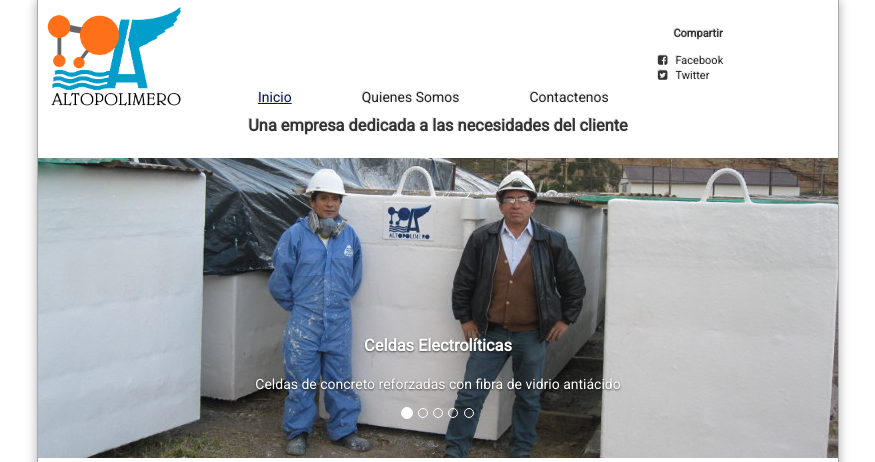
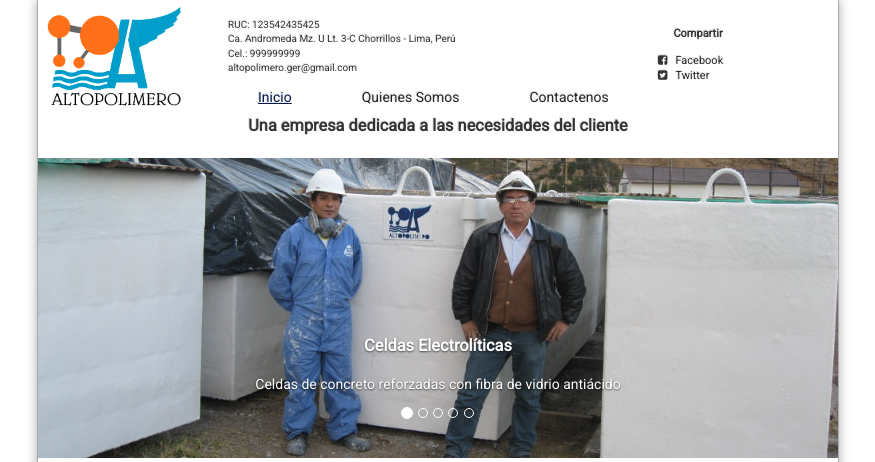
Before and after one commit to degva/alt-pol, a PHP site: page / in a window 1280 px wide. Shown: the top 462 px of the page, without its empty margins (202-1077 px from the left). Run offline with PHP 8.4, Linux system fonts and the light colour scheme; some libraries are stand-ins or nearby versions.

Commit message:
Agregue ciertas cosas

```diff
--- a/css/main.css
+++ b/css/main.css
@@ -218,6 +218,20 @@ a.rs:hover {
 	cursor: pointer;
 }
 
+#contac-men {
+	margin-top: 18px;
+	margin-right: 180px;
+	position: relative;
+	font-size: 10px;
+	float: right;
+	width: 250px;
+}
+
+	#contac-men > p {
+		margin: 0;
+		text-align: left;
+	}
+
 #bubbles {
 	/* left: 38px; */
 	height: 340px;
--- a/includes/menu.php
+++ b/includes/menu.php
@@ -8,6 +8,12 @@
 					<div id='telf'><i class="fa fa-phone-square"></i><a class='rs'>+51 (01) 251 0209</a></div>
 					<div id='email'><i class="fa fa-envelope"></i><a class='rs' href='mailto:altopolimero.ger@gmail.com'>altopolimero.ger@gmail.com</a></div>
 					-->
+				</div>
+				<div id='contac-men'>
+					<p>RUC: 123542435425 </p>
+					<p>Ca. Andromeda Mz. U Lt. 3-C Chorrillos - Lima, Perú</p>
+					<p>Cel.: 999999999</p>
+					<p>altopolimero.ger@gmail.com</p>
 				</div>
 				<div id='sub-menu-1' class='right width8'>
 <?php
```
